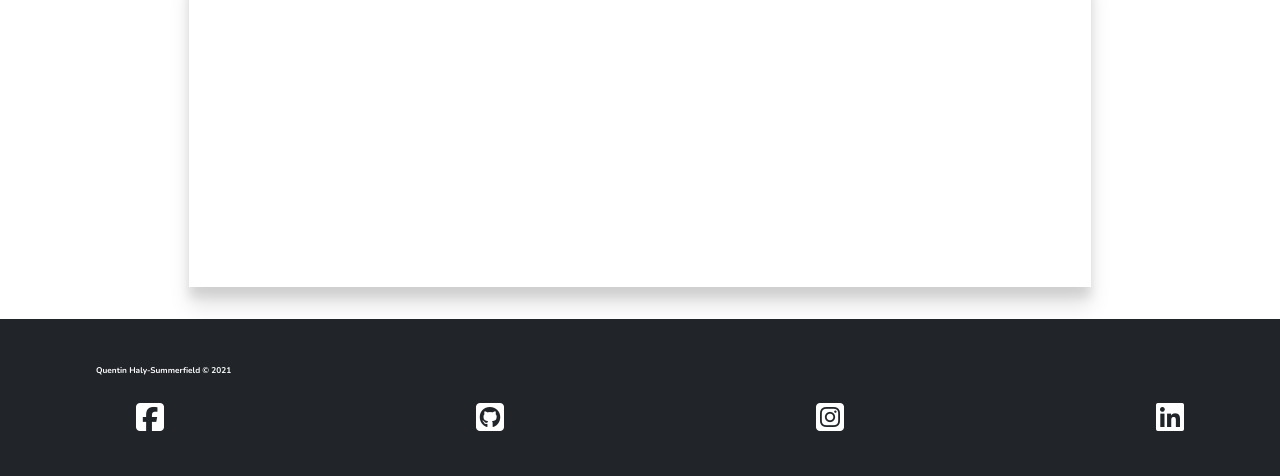
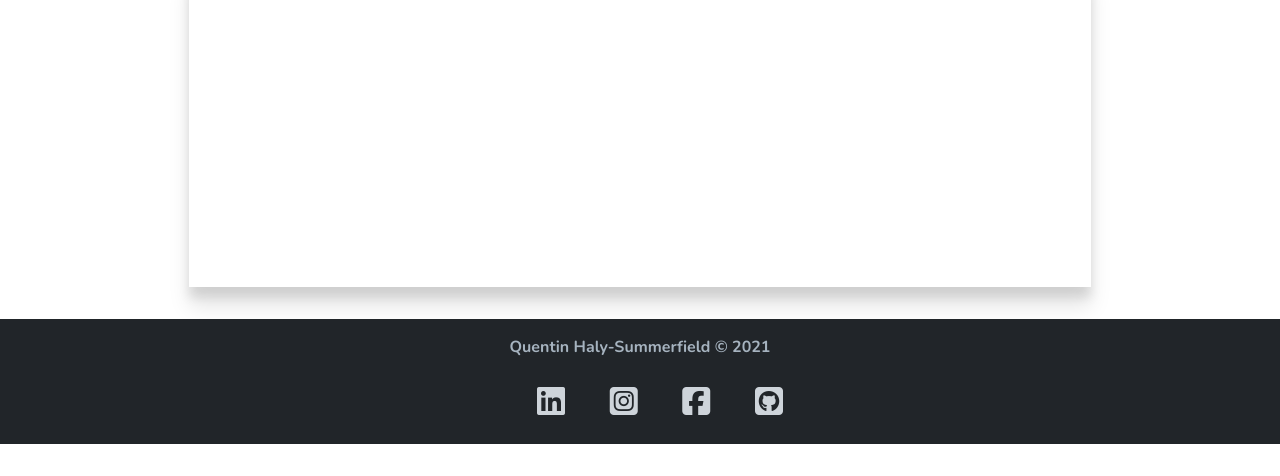
Before and after one commit to QuentinHS/portfolio, a website: page views/index.html in a window 1280 px wide. Shown: the part 3182-3658 px from the top of the page. After the commit the page ends 3626 px from the top, so only its background shows below. Drawn offline with nearby package versions, Linux system fonts and the light colour scheme.

Commit message:
footer refinements/fixed spacing

```diff
--- a/styles/abstracts/_variables.scss
+++ b/styles/abstracts/_variables.scss
@@ -1,6 +1,7 @@
 // Color Variables
 $dark-grey: #212529;
 $mid-grey: #868e96;
+$lighter-grey: #ced4da;
 $light_grey: #e9ecef;
 $main-color: #fd7e14;
 $main-color--light:#ffa94d;
--- a/styles/components/_footer.scss
+++ b/styles/components/_footer.scss
@@ -1,19 +1,30 @@
 @use "../abstracts/variables";
 @use "../abstracts/mixins";
-
 
 .footer {
   color: white;
   background: variables.$dark-grey;
 
+
+
   .footer-wrapper {
     display: flex;
-    padding: 2rem;
-    width: 90%;
+    padding: 0 2rem 1rem 2rem;
+    max-width: 65%;
     margin: auto;
     align-items: center;
-    min-height: 10vh;
+    min-height: 5vh;
     flex-wrap: wrap;
+    text-align: center;
+
+    @include mixins.respond(tablet) {
+      max-width: 30em;
+    }
+
+        @include mixins.respond(desktop) {
+      max-width: 35em;
+    }
+
   }
 
   &__header {
@@ -23,15 +34,23 @@
   &__nav {
     display: flex;
     list-style: none;
-    flex: 1 1 40rem;
+    flex: 1 1 30rem;
     justify-content: space-between;
     align-items: center;
 
 
     i {
-      color: white;
+      color: variables.$lighter_grey;
       font-size: 2rem;
+
+    }
+  }
+
+     h5 {
+      font-size: 1rem;
+      color: hsl(210, 16%, 70%);
+      margin: 1rem 0;
+
     }
 
-  }
 }
--- a/views/index.html
+++ b/views/index.html
@@ -96,17 +96,19 @@
         <h5 class="footer__header">Quentin Haly-Summerfield &copy; 2021</h5>
         <ul class="footer__nav">
           <li>
-            <a href="#" title="facebook-social-media"></a><i class="fab fa-facebook-square"></i></a>
-          </li>
-          <li>
-            <a href="#" title="github-social-media"><i class="fab fa-github-square"></i></a>
+            <a href="#" title="linkedin-social-media"> <i class="fab fa-linkedin"></i></a>
           </li>
           <li>
             <a href="#" title="instagram-social-media"> <i class="fab fa-instagram-square"></i></a>
           </li>
           <li>
-            <a href="#" title="linkedin-social-media"> <i class="fab fa-linkedin"></i></a>
+            <a href="#" title="facebook-social-media"><i class="fab fa-facebook-square"></i></a>
           </li>
+          <li>
+            <a href="#" title="github-social-media"><i class="fab fa-github-square"></i></a>
+          </li>
+
+
         </ul>
       </div>
     </footer>
```
Also changed, not shown: styles/style.css, 1 other file.
